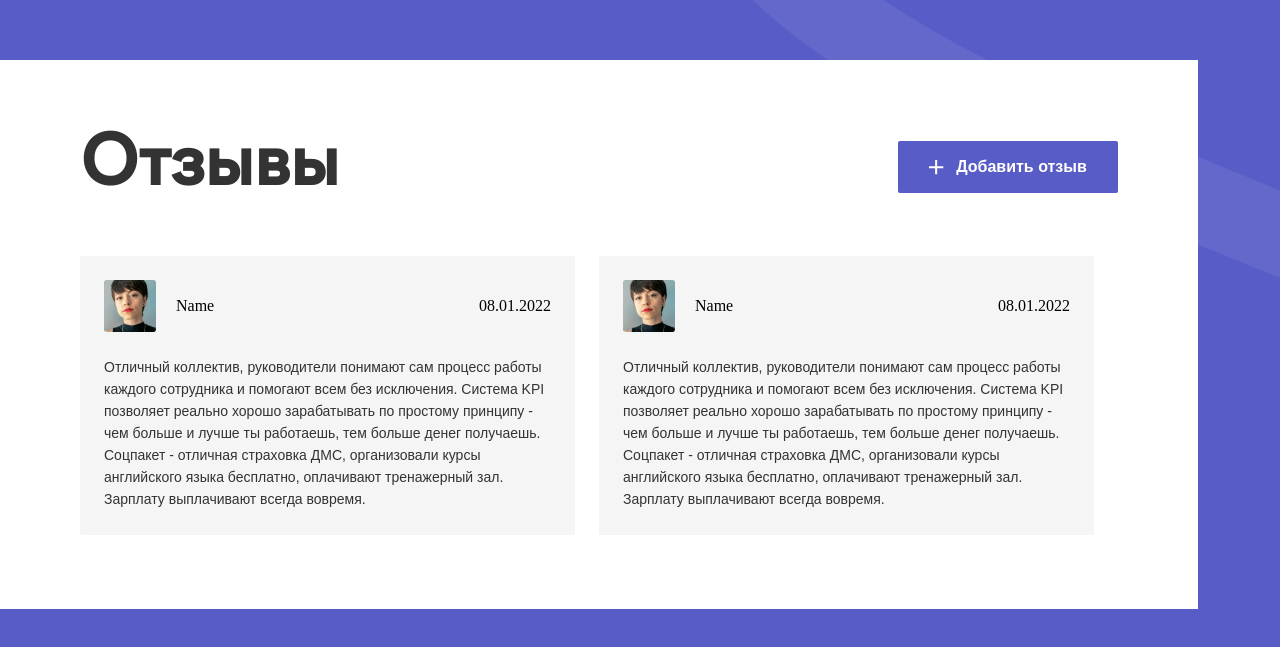
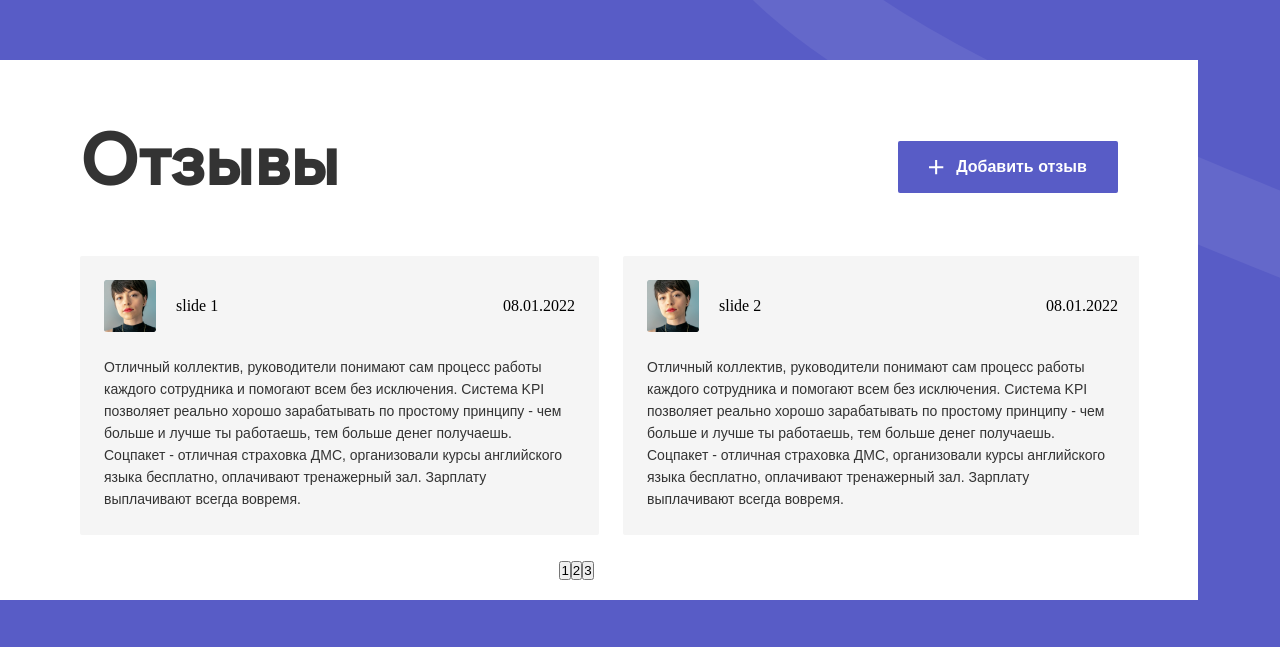
Before and after one commit to Lenarqa/hello-valiev, a React (Create React App) app: page / in a window 1280 px wide. Shown: the part 1172-1819 px from the top of the page. Built offline with nearby package versions, Linux system fonts and the light colour scheme; a web font is replaced by a local one.

Commit message:
add carusel

```diff
--- a/src/components/Slider/Slider.tsx
+++ b/src/components/Slider/Slider.tsx
@@ -1,5 +1,5 @@
-import React from "react";
-import styled from "styled-components";
+import React, { useState } from "react";
+import styled, { keyframes } from "styled-components";
 import ButtonAdd from "../UI/ButtonAdd";
 import SliderItem from "./SliderItem";
 
@@ -16,23 +16,54 @@ const Header = styled.div`
 
 const Title = styled.h2`
   font-size: 68px;
-  color:#333333;
+  color: #333333;
   font-family: "Factor A";
 `;
 
 const Reviews = styled.div`
-    background-color: #fff;
-    padding: 74px 80px;
-    width: 1198px;
-`
+  background-color: #fff;
+  width: 1198px;
+  padding: 74px 80px 0px 80px;
+`;
 
-const Slider = styled.div`
-    display: flex;
-    justify-content: center;
-    align-items: center;
-`
+// Slider logic
+const SlidesWrapper = styled.div`
+  /* padding: 0 80px; */
+  overflow: hidden;
+  height: 344px;
+  width: 102%;
+  position: relative;
+  transition: 1s ease;
+`;
+
+interface ISlider {
+  slideNum: number;
+  curSlide: number;
+}
+
+const Slides = styled.div<ISlider>`
+  transition: 1s ease;
+  width: ${({slideNum})=> `${(slideNum+1)*100}%`};
+  height: 100%;
+  display: flex;
+  padding-bottom: 64px;
+  margin-left: ${({ curSlide }) => `${curSlide * -543}px`};
+`;
+const Navigation = styled.div`
+  position: absolute;
+  width: 100px;
+  bottom: 20px;
+  left: 50%;
+  transform: translateX(-50%);
+  display: flex;
+`;
+
+interface IInputProps {
+  index: number;
+}
 
 const SliderSection: React.FC = () => {
+  const [curSlide, setCurSlide] = useState(0);
   return (
     <StyledSliderSection>
       <Reviews>
@@ -40,10 +71,19 @@ const SliderSection: React.FC = () => {
           <Title>Отзывы</Title>
           <ButtonAdd>Добавить отзыв</ButtonAdd>
         </Header>
-        <Slider>
-            <SliderItem />
-            <SliderItem />
-        </Slider>
+
+        <SlidesWrapper>
+          <Slides slideNum={2} curSlide={curSlide}>
+            <SliderItem name="slide 1" index={0} curSlide={curSlide} />
+            <SliderItem name="slide 2" index={1} curSlide={curSlide} />
+            <SliderItem name="slide 3" index={2} curSlide={curSlide} />
+          </Slides>
+          <Navigation>
+            <button onClick={() => setCurSlide(0)}>1</button>
+            <button onClick={() => setCurSlide(1)}>2</button>
+            <button onClick={() => setCurSlide(2)}>3</button>
+          </Navigation>
+        </SlidesWrapper>
       </Reviews>
     </StyledSliderSection>
   );
--- a/src/components/Slider/SliderItem.tsx
+++ b/src/components/Slider/SliderItem.tsx
@@ -1,8 +1,12 @@
 import React from "react";
 import styled from "styled-components";
-import ButtonAdd from "../UI/ButtonAdd";
 
-const Item = styled.div`
+interface IItem {
+  index: number;
+  curSlide: number;
+}
+
+const Item = styled.div<IItem>`
   width: 519px;
   height: 279px;
   padding: 24px;
@@ -35,18 +39,21 @@ const UserInfo = styled.div`
     border-radius: 2px;
     margin-right: 20px;
   }
-
-  p {
-  }
 `;
 
-const SliderItem: React.FC = () => {
+interface ISliderItem {
+  name: string;
+  index: number;
+  curSlide: number;
+}
+
+const SliderItem: React.FC<ISliderItem> = (props) => {
   return (
-    <Item>
+    <Item index={props.index} curSlide={props.curSlide}>
       <Header>
         <UserInfo>
           <img src={require("../../assets/img/users/user-2.png")} alt="photo" />
-          <p>Name</p>
+          <p>{props.name}</p>
         </UserInfo>
         <p>08.01.2022</p>
       </Header>
```
